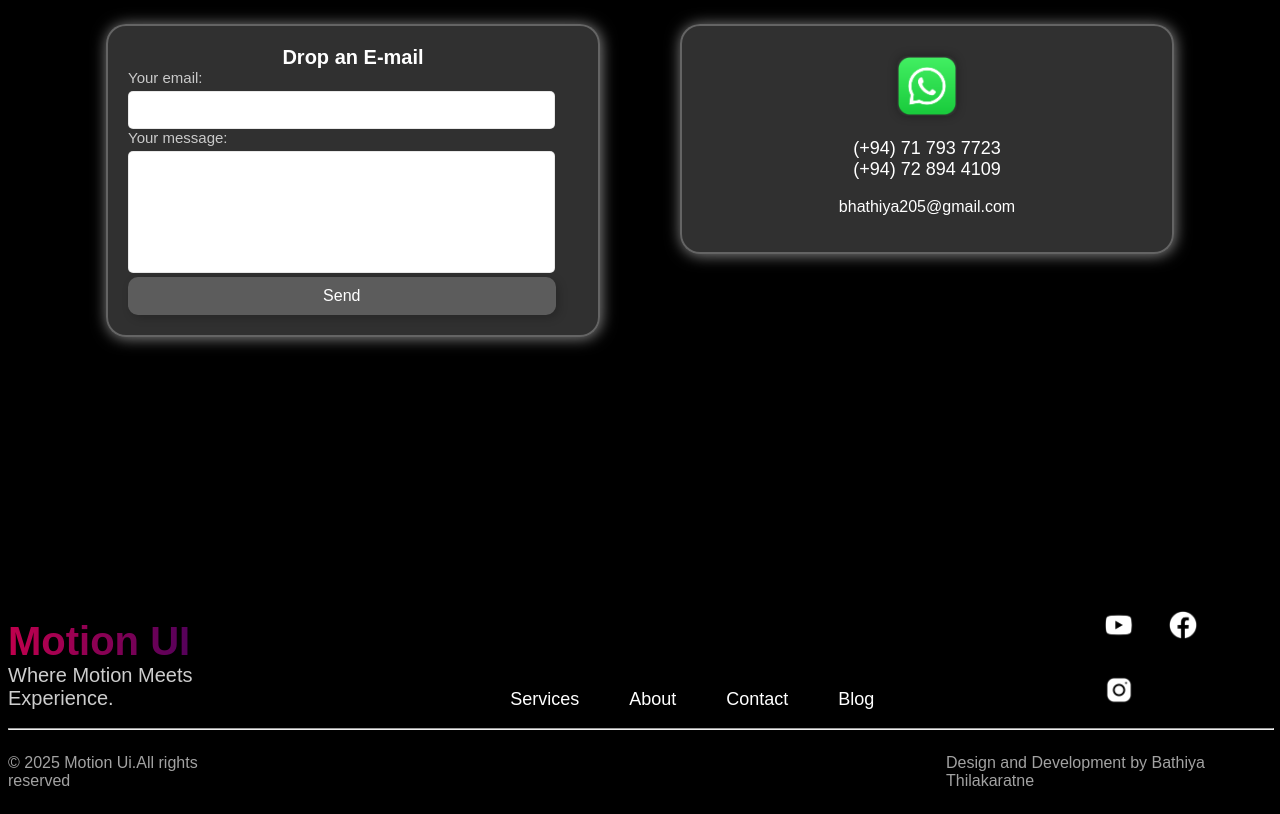
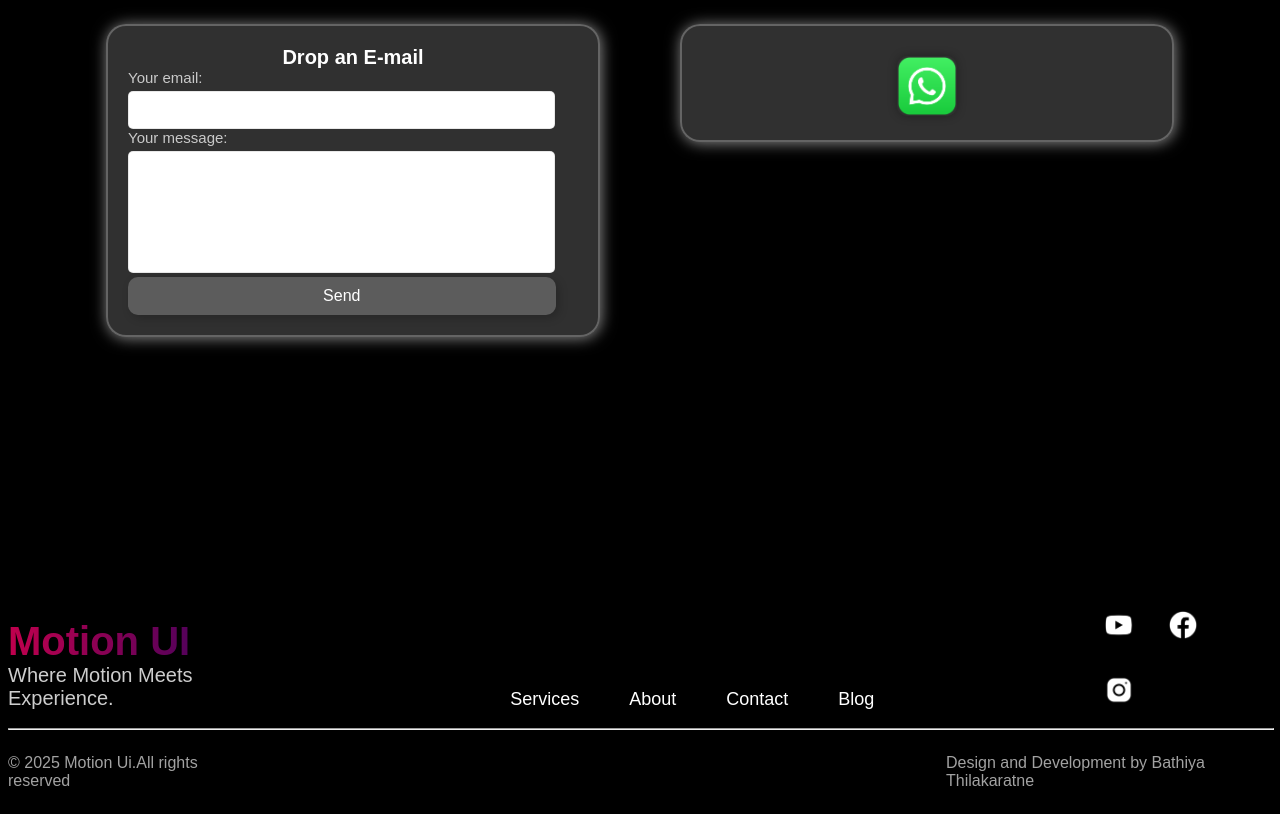
Before and after one commit to bhathiya-yy/motionui, a plain HTML site: page index.html in a window 1280 px wide. Shown: the part 3640-4454 px from the top of the page. Drawn offline with Linux system fonts and the light colour scheme.

Commit message:
Update index.html

```diff
--- a/index.html
+++ b/index.html
@@ -208,8 +208,8 @@
              style="width: 60px; height: 60px; border-radius: 10px;
                     box-shadow: 0 0 10px rgba(0, 0, 0, 0.3);">
 
-        <p style="color: white;font-family: Arial, sans-serif; font-size: 18px;">(+94) 71 793 7723<br>(+94) 72 894 4109</p>
-        <p style="color: white;font-family: Arial, sans-serif;">bhathiya205@gmail.com</p>
+        <!--<p style="color: white;font-family: Arial, sans-serif; font-size: 18px;">(+94) 71 793 7723<br>(+94) 72 894 4109</p>
+        <p style="color: white;font-family: Arial, sans-serif;">bhathiya205@gmail.com</p>-->
 
     </div>
 </div>
```
